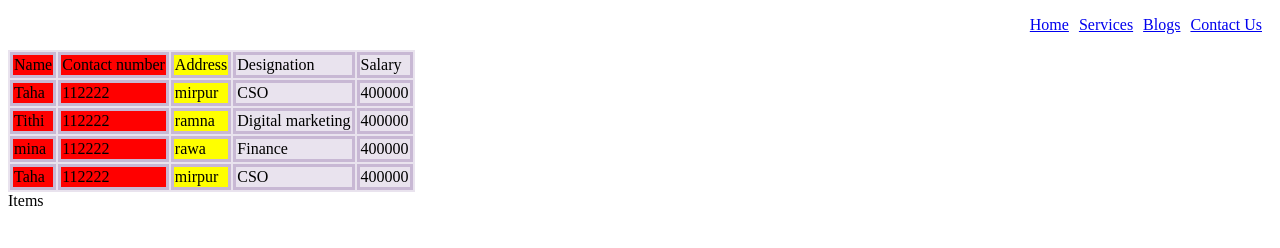
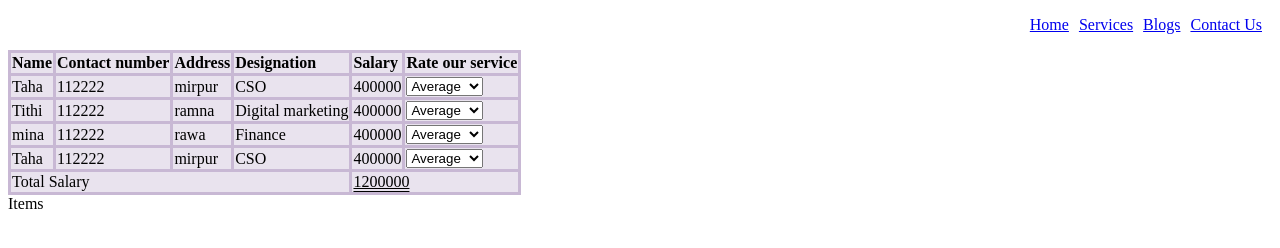
Before and after one commit to Tahative/practice-form-2, a plain HTML site: page index.html in a window 1280 px wide. Drawn offline with Linux system fonts and the light colour scheme.

Commit message:
rows and cols added

```diff
--- a/css/style.css
+++ b/css/style.css
@@ -5,7 +5,7 @@ td {
 
 table{
     background-color: rgb(233, 227, 238);
-    border-collapse: inherit;
+    border-collapse: collapse;
 }
 
 .navi{
@@ -22,3 +22,7 @@ li:hover{
 li{
     padding-right: 10px;
 }
+.total {
+    text-decoration-line: underline;
+    text-decoration-style: double;
+}
--- a/index.html
+++ b/index.html
@@ -26,11 +26,13 @@
         <table>
             <thead>
                 <tr>
-                    <td>Name</td>
-                    <td>Contact number</td>
-                    <td>Address</td>
-                    <td>Designation</td>
-                    <td>Salary</td>
+                    <td> <b>Name</b></td>
+                    <td> <b>Contact number</b></td>
+                    <td> <b>Address</b></td>
+                    <td> <b>Designation</b></td>
+                    <td> <b>Salary</b></td>
+                    <td> <b>Rate our service</b></td>
+
                 </tr>
             </thead>
             <tbody>
@@ -40,6 +42,15 @@
                 <td>mirpur</td>
                 <td>CSO</td>
                 <td>400000</td>
+                <td><label for="service"></label>
+
+                    <select name="rate" id="rate">
+                      <option value="Average">Average</option>
+                      <option value="Good">Good</option>
+                      <option value="Excellent">Excellent</option>
+                      <option value="Best">Best</option>
+                    </select></td>
+
             </tr>
             <tr>
                 <td>Tithi</td>
@@ -47,6 +58,15 @@
                 <td>ramna</td>
                 <td>Digital marketing</td>
                 <td>400000</td>
+                <td><label for="service"></label>
+
+                    <select name="rate" id="rate">
+                      <option value="Average">Average</option>
+                      <option value="Good">Good</option>
+                      <option value="Excellent">Excellent</option>
+                      <option value="Best">Best</option>
+                    </select></td>
+
             </tr>
             <tr>
                 <td>mina</td>
@@ -54,6 +74,15 @@
                 <td>rawa</td>
                 <td>Finance</td>
                 <td>400000</td>
+                <td><label for="service"></label>
+
+                    <select name="rate" id="rate">
+                      <option value="Average">Average</option>
+                      <option value="Good">Good</option>
+                      <option value="Excellent">Excellent</option>
+                      <option value="Best">Best</option>
+                    </select></td>
+
             </tr>
             <tr>
                 <td>Taha</td>
@@ -61,12 +90,23 @@
                 <td>mirpur</td>
                 <td>CSO</td>
                 <td>400000</td>
+                <td><label for="service"></label>
+
+                    <select name="rate" id="rate">
+                      <option value="Average">Average</option>
+                      <option value="Good">Good</option>
+                      <option value="Excellent">Excellent</option>
+                      <option value="Best">Best</option>
+                    </select></td>
+
             </tr>
         </tbody>
+        <tfoot>
         <colgroup>
-            <col span="2" style="background-color:red">
-            <col style="background-color:yellow">
+                <td colspan="4">Total Salary</td>
+                <td colspan="2" class="total"> 1200000</td>
           </colgroup>
+        </tfoot>
         </table>
         <label for="items">Items</label>
     </main>
```
